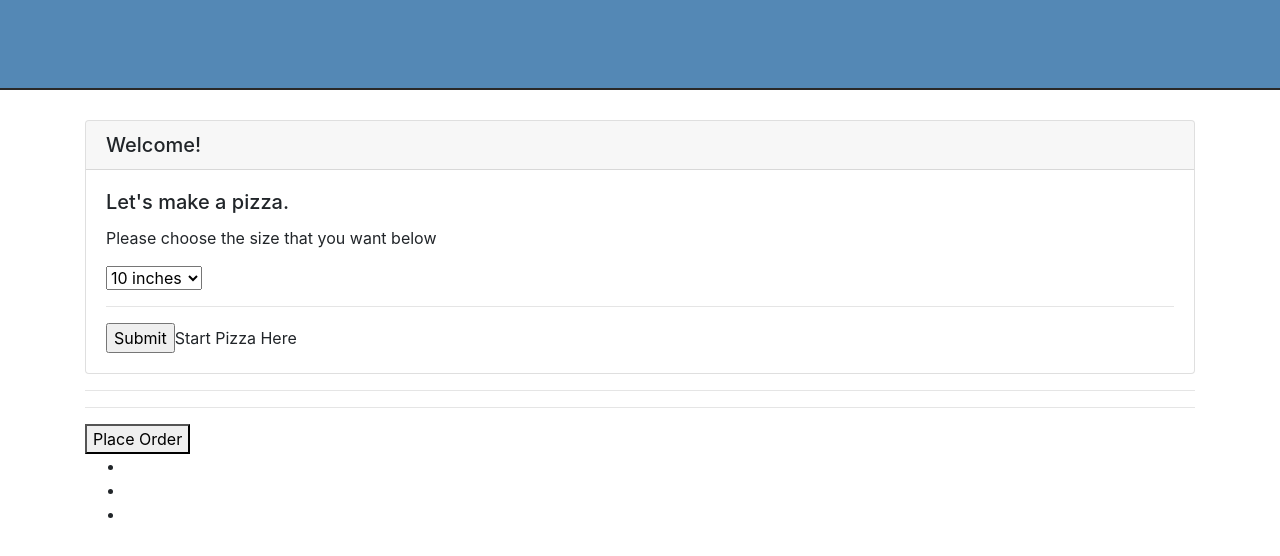
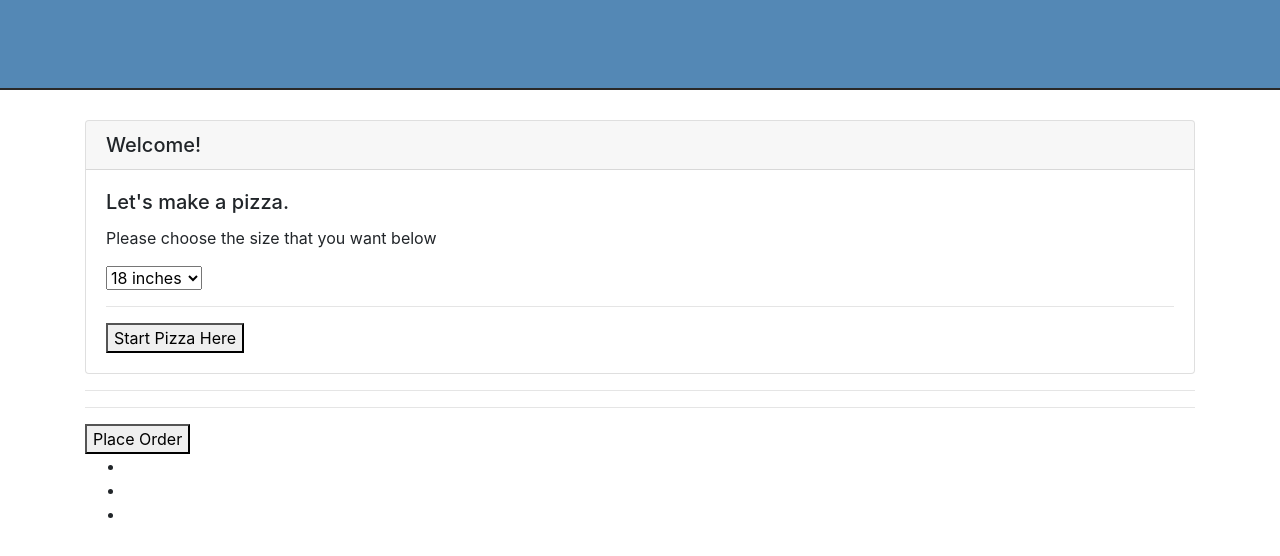
Before and after one commit to jIrwinCline/friday-wk4, a plain HTML site: page index.html in a window 1280 px wide. Drawn offline with Linux system fonts and the light colour scheme.

Commit message:
preselect 18 inches in the dropdown menu

```diff
--- a/index.html
+++ b/index.html
@@ -23,11 +23,11 @@
           <select>
             <option value="10">10 inches</option>
             <option value="16">16 inches</option>
-            <option value="18">18 inches</option>
+            <option value="18" selected>18 inches</option>
             <option value="22">22 inches</option>
           </select>
           <hr>
-          <input id="startPizzaBtn" type="submit" name="button">Start Pizza Here</input>
+          <button id="startPizzaBtn" type="button" name="button">Start Pizza Here</button>
         </form>
         <!-- <div class="btn-group">
         <button type="button" class="btn btn-danger dropdown-toggle" data-toggle="dropdown" aria-haspopup="true" aria-expanded="false">
--- a/js/scripts.js
+++ b/js/scripts.js
@@ -60,8 +60,7 @@ function displayPurchase(pizza) {
 //----------------------User Interface Logic-------------------------//
 
 $(document).ready(function(){
-  $('.sizeForm').submit(function(event) {
-    event.preventDefault();
+  $('#startPizzaBtn').click(function() {
     var newPizza = startPizza();
     $('.toppings').show();
 
```
